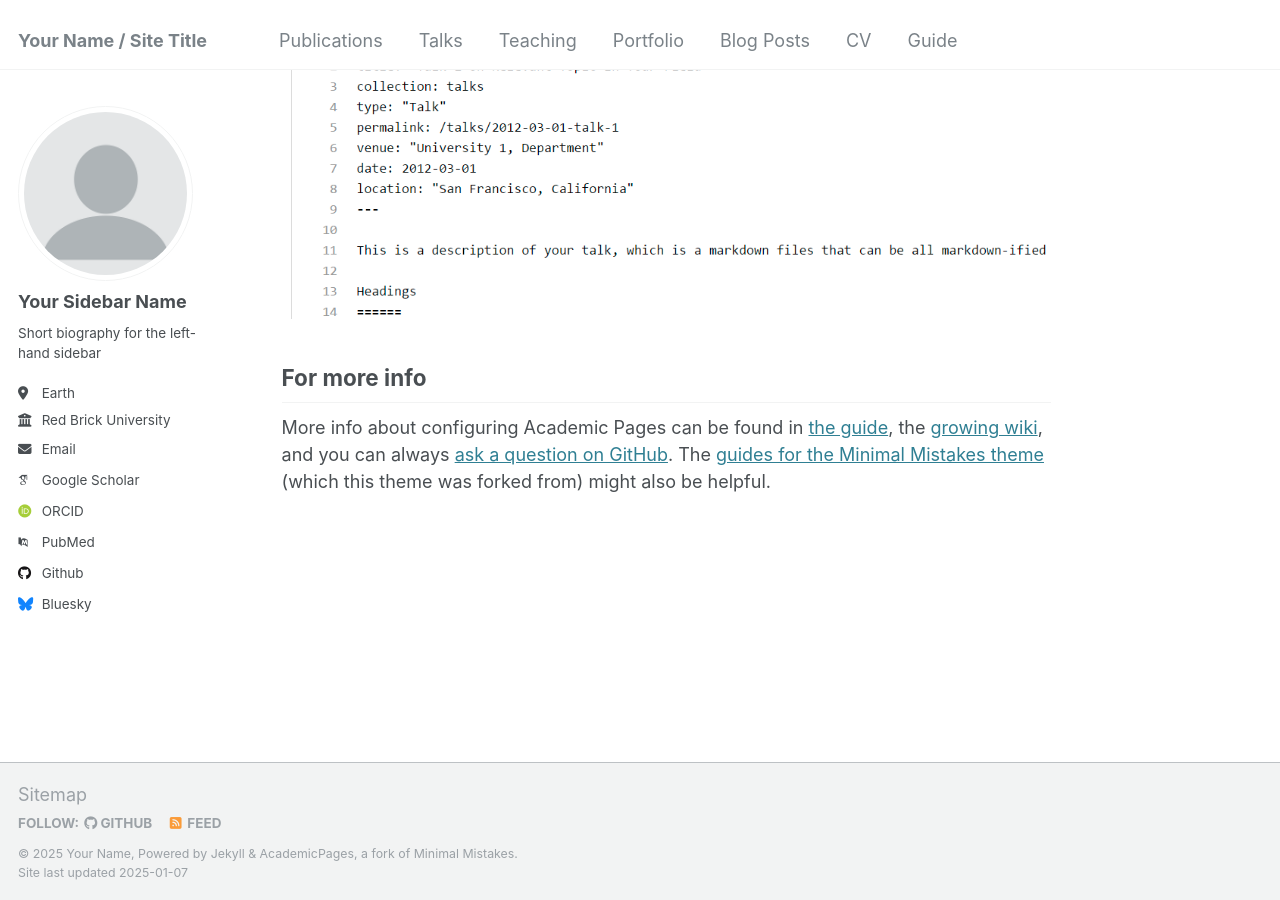
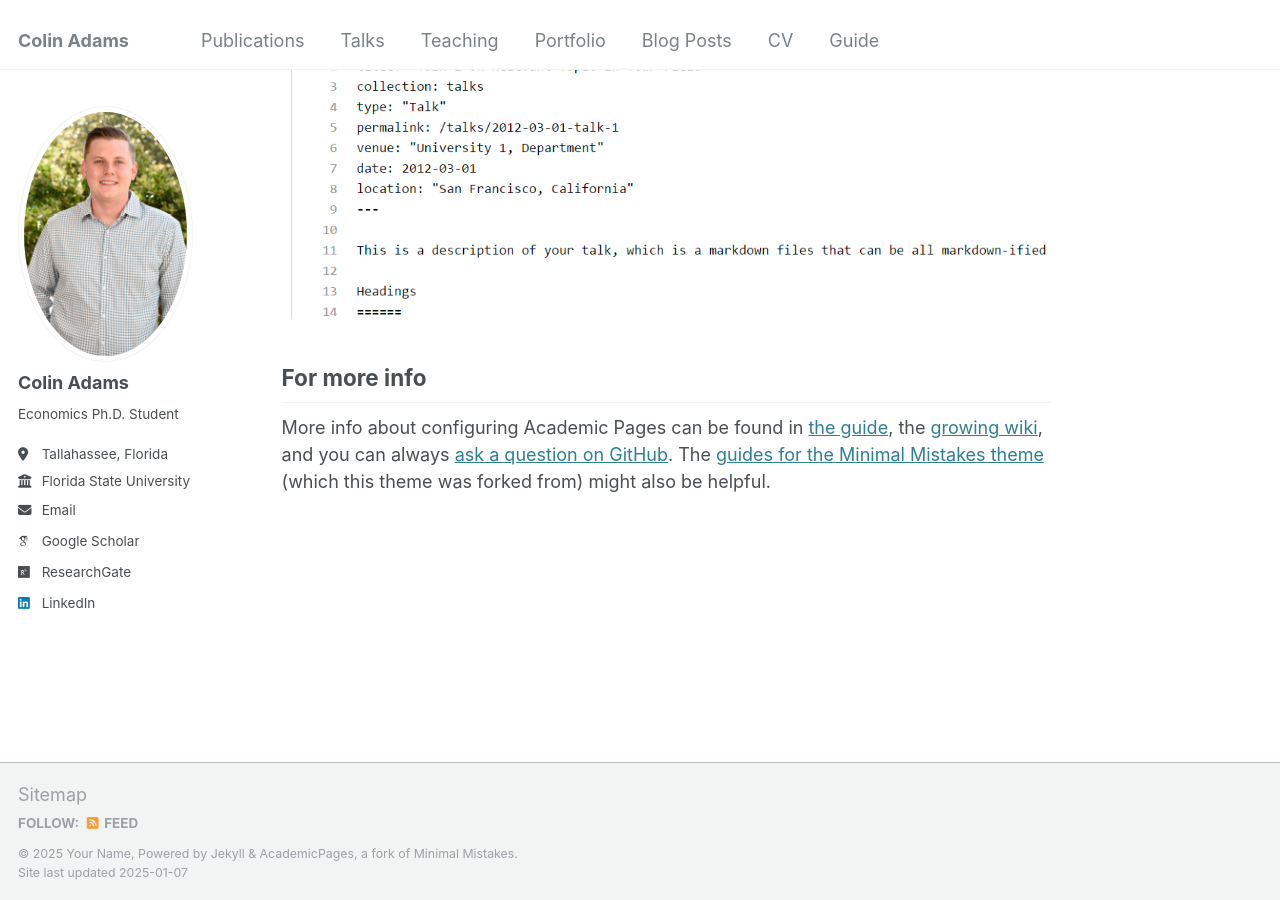
Before and after one commit to Zach-Gooch/Zach-Gooch.github.io, a Jekyll site: the page built from _pages/about.md, in a window 1280 px wide and 900 px high, scrolled down 2643 px. Built offline with Jekyll 4.4.1, drawn with Linux system fonts in a browser that asks for light colours; some web fonts are replaced.

Commit message:
Update _config.yml

```diff
--- a/_config.yml
+++ b/_config.yml
@@ -8,48 +8,48 @@
 
 # Basic Site Settings
 locale                   : "en-US"
-title                    : "Your Name / Site Title"
+title                    : "Colin Adams"
 title_separator          : "-"
 name                     : &name "Your Name"
 description              : &description "personal description"
-url                      : https://academicpages.github.io # the base hostname & protocol for your site e.g. "https://[your GitHub username].github.io"
+url                      : https://Colin-P-Adams.github.io # the base hostname & protocol for your site e.g. "https://[your GitHub username].github.io"
 baseurl                  : "" # the subpath of your site, e.g. "/blog"
-repository               : "academicpages/academicpages.github.io"
+repository               : "Colin-P-Adams/Colin-P-Adams.github.io"
 
 # Site Author - The following control what appear as part of the author content on the side bar.
 #               If a field is blank the icon and link will not appear, otherwise it will be shown.
 #               Additional customization can be done by editing /_includes/author-profile.html
 author:
   # Biographic information
-  avatar           : "profile.png"
-  name             : "Your Sidebar Name"
+  avatar           : "Another Nice Picture.jpg"
+  name             : "Colin Adams"
   pronouns         : # example: "she/her"
-  bio              : "Short biography for the left-hand sidebar"
-  location         : "Earth"
-  employer         : "Red Brick University"
+  bio              : "Economics Ph.D. Student"
+  location         : "Tallahassee, Florida"
+  employer         : "Florida State University"
   uri              : # URL
-  email            : "none@example.org"
+  email            : "ca23a@fsu.edy"
 
   # Academic websites
   arxiv            : # URL - Update with the correct link to your profile
-  googlescholar    : "https://scholar.google.com/citations?user=PS_CX0AAAAAJ"
+  googlescholar    : "https://scholar.google.com/citations?hl=en&view_op=list_works&gmla=AETOMgFMHlu4OXykkPJ5BDMRb0EDRtbJVpg8DN1BjSps6HBEDfztP-xFq0DRC0UZm8cnwLnTi2s4QZxu0onNKgBew3hk&user=JVDSOfEAAAAJ"
   impactstory      : # URL
-  orcid            : "http://orcid.org/yourorcidurl"
+  orcid            : # URL
   semantic         : # URL
-  pubmed           : "https://www.ncbi.nlm.nih.gov/pubmed/?term=john+snow"
-  researchgate     : # URL
+  pubmed           : # URL
+  researchgate     : "https://www.researchgate.net/profile/Colin-Adams-3"
   scopus           : # URL
 
   # Repositories and software development
   bitbucket        : # Username - Update with your username on the site
   codepen          : # Username
   dribbble         : # Username
-  github           : "academicpages"
+  github           : # Username
   kaggle           : # Username
   stackoverflow    : # User number or user number and name (i.e., use "1" or "1/jeff-atwood")
 
   # Social media
-  bluesky          : "bsky.app" # Replace this with you Bluesky username
+  bluesky          : # Replace this with you Bluesky username
   facebook         : # Username
   flickr           : # Username
   foursquare       : # Username
@@ -58,7 +58,7 @@ author:
   keybase          : # Username
   instagram        : # Username
   lastfm           : # Username
-  linkedin         : # Username
+  linkedin         : "https://www.linkedin.com/in/colin-p-adams/"
   mastodon         : # URL
   medium           : # URL
   pinterest        : # Username
```
